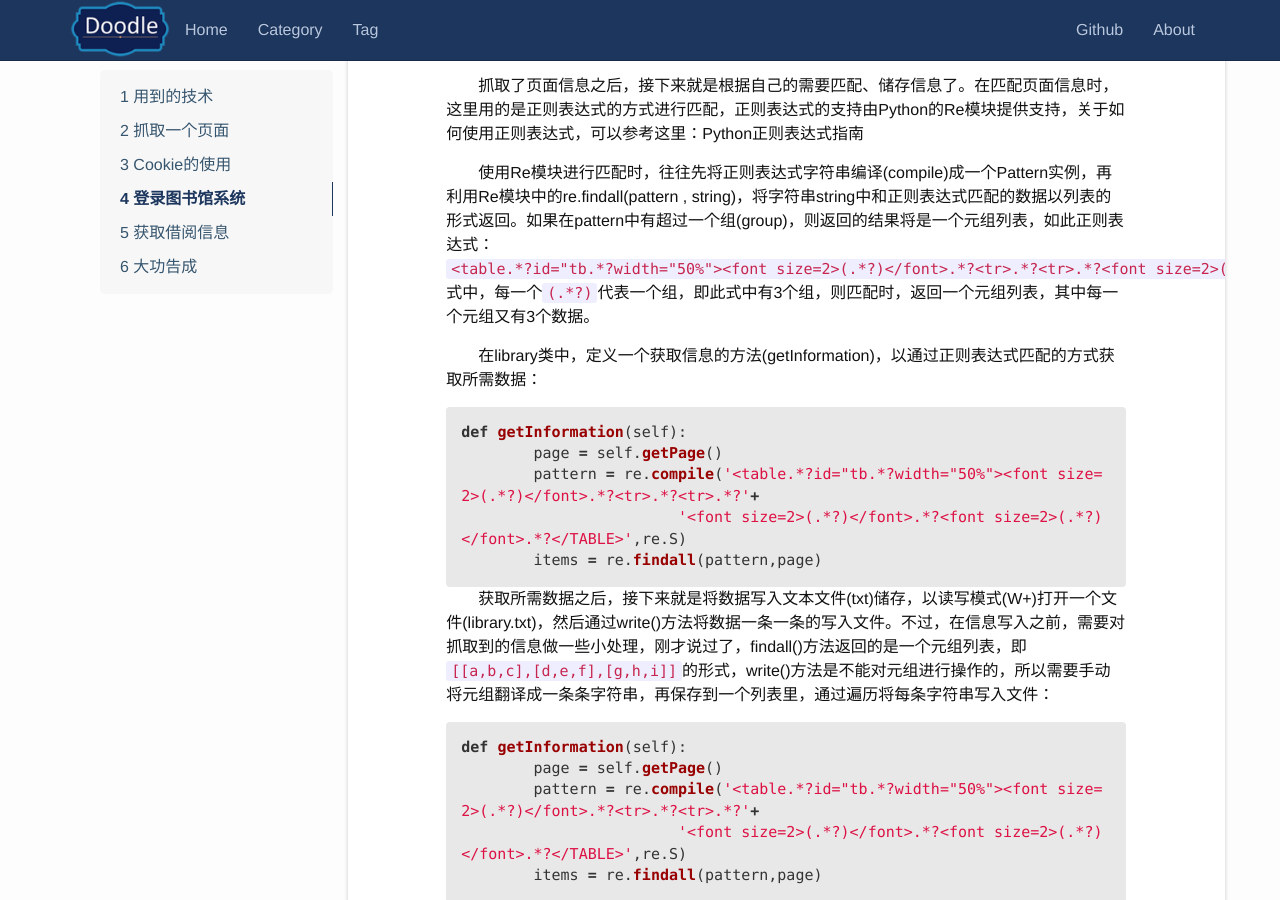
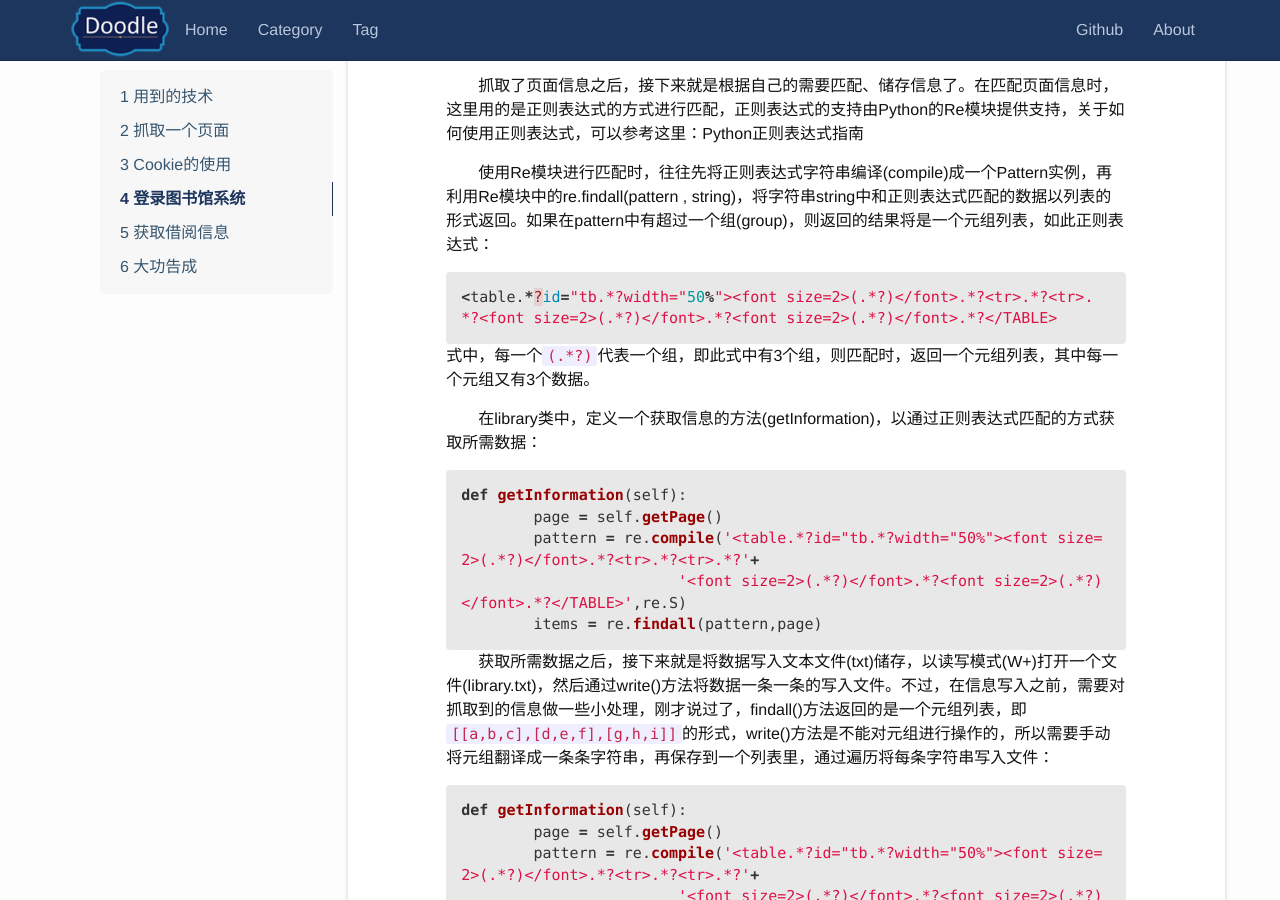
Before and after one commit to doodle777/doodle777.github.io, a Jekyll site: the page built from _posts/2016/2016-12-19-Python爬虫实战-抓取图书馆借阅信息.md, in a window 1280 px wide and 900 px high, scrolled down 5349 px. Built offline with Jekyll 4.4.1, drawn with Linux system fonts in a browser that asks for light colours; comment, search, counter and statistics services are not loaded.

Commit message:
Update Blog 2016/12/19

````diff
--- a/_posts/2016/2016-12-19-Python爬虫实战-抓取图书馆借阅信息.md
+++ b/_posts/2016/2016-12-19-Python爬虫实战-抓取图书馆借阅信息.md
@@ -164,7 +164,11 @@ print lib.getPage()
 
 　　抓取了页面信息之后，接下来就是根据自己的需要匹配、储存信息了。在匹配页面信息时，这里用的是正则表达式的方式进行匹配，正则表达式的支持由Python的Re模块提供支持，关于如何使用正则表达式，可以参考这里：Python正则表达式指南
 
-　　使用Re模块进行匹配时，往往先将正则表达式字符串编译(compile)成一个Pattern实例，再利用Re模块中的re.findall(pattern , string)，将字符串string中和正则表达式匹配的数据以列表的形式返回。如果在pattern中有超过一个组(group)，则返回的结果将是一个元组列表，如此正则表达式：`<table.*?id="tb.*?width="50%"><font size=2>(.*?)</font>.*?<tr>.*?<tr>.*?<font size=2>(.*?)</font>.*?<font size=2>(.*?)</font>.*?</TABLE>`，式中，每一个`(.*?)`代表一个组，即此式中有3个组，则匹配时，返回一个元组列表，其中每一个元组又有3个数据。
+　　使用Re模块进行匹配时，往往先将正则表达式字符串编译(compile)成一个Pattern实例，再利用Re模块中的re.findall(pattern , string)，将字符串string中和正则表达式匹配的数据以列表的形式返回。如果在pattern中有超过一个组(group)，则返回的结果将是一个元组列表，如此正则表达式：
+```python
+<table.*?id="tb.*?width="50%"><font size=2>(.*?)</font>.*?<tr>.*?<tr>.*?<font size=2>(.*?)</font>.*?<font size=2>(.*?)</font>.*?</TABLE>
+```
+式中，每一个`(.*?)`代表一个组，即此式中有3个组，则匹配时，返回一个元组列表，其中每一个元组又有3个数据。
 
 　　在library类中，定义一个获取信息的方法(getInformation)，以通过正则表达式匹配的方式获取所需数据：
 
````
